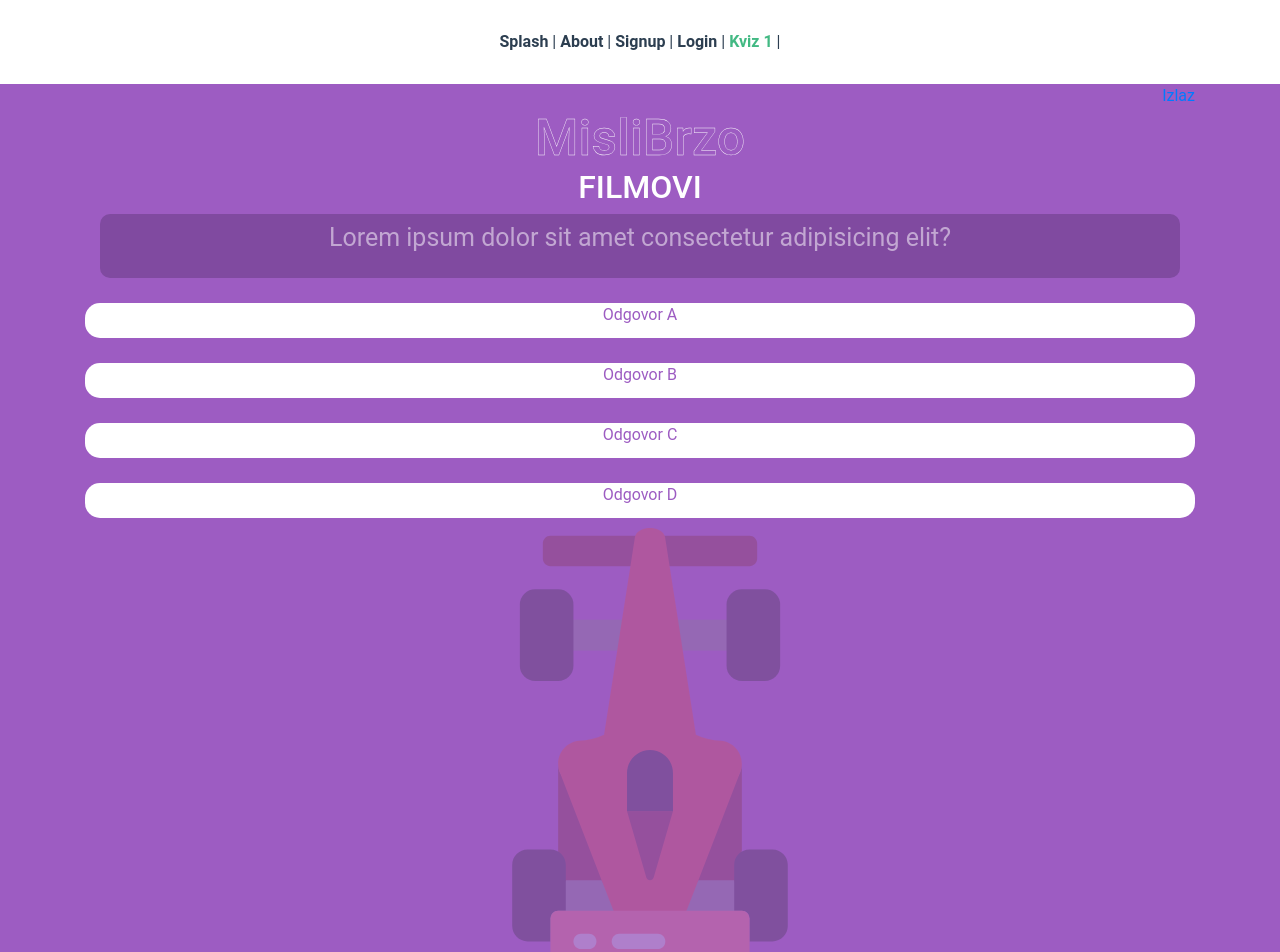
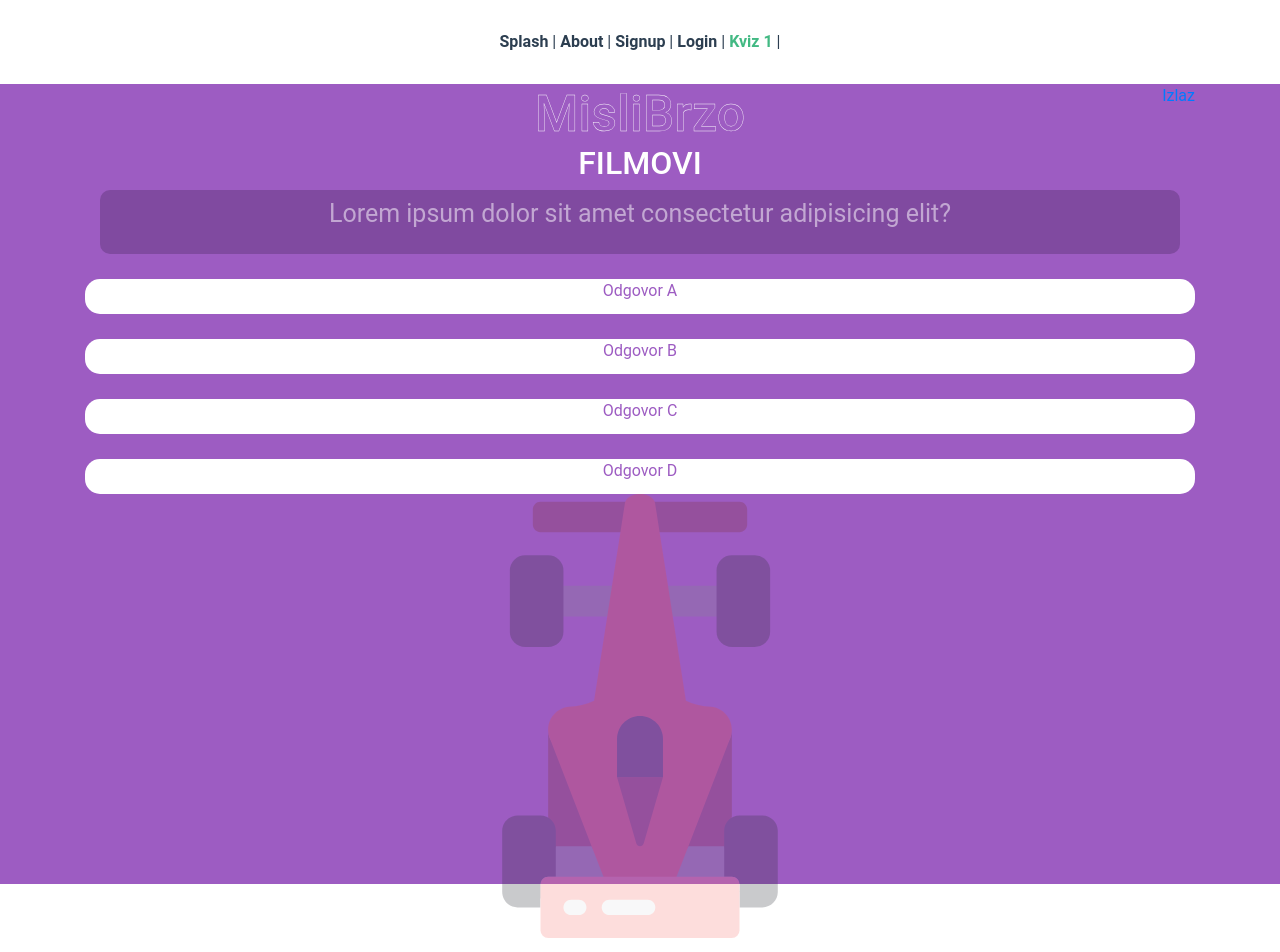
Before and after one commit to kuveeee/misli_brzo, a Vue app in the folder misli_brzo/: page /kviz_1 in a window 1280 px wide. Shown: the top 952 px of the page. Built offline with nearby package versions, Linux system fonts and the light colour scheme; no server answers.

Commit message:
Stiliziranje
Stiliziranje kviz_1 stranice

```diff
--- a/misli_brzo/src/views/kviz_1.vue
+++ b/misli_brzo/src/views/kviz_1.vue
@@ -42,10 +42,11 @@ export default {};
 <style scoped lang="scss">
 .body {
   background-color: #9d5cc2;
+  height: 100vh;
 }
 
 .izlaz {
-  text-align: right;
+  float: right;
 }
 h1 {
   margin: auto;
@@ -68,8 +69,13 @@ img {
   width: 40%;
   opacity: 25%;
   transform: rotate(-90deg);
-  padding-top: 20px;
-  display: inline;
+}
+img.center
+{
+    position:absolute;
+    left:0px;
+    top:0px;
+    z-index:-1;
 }
 .odgovor {
   background-color: white;
```
